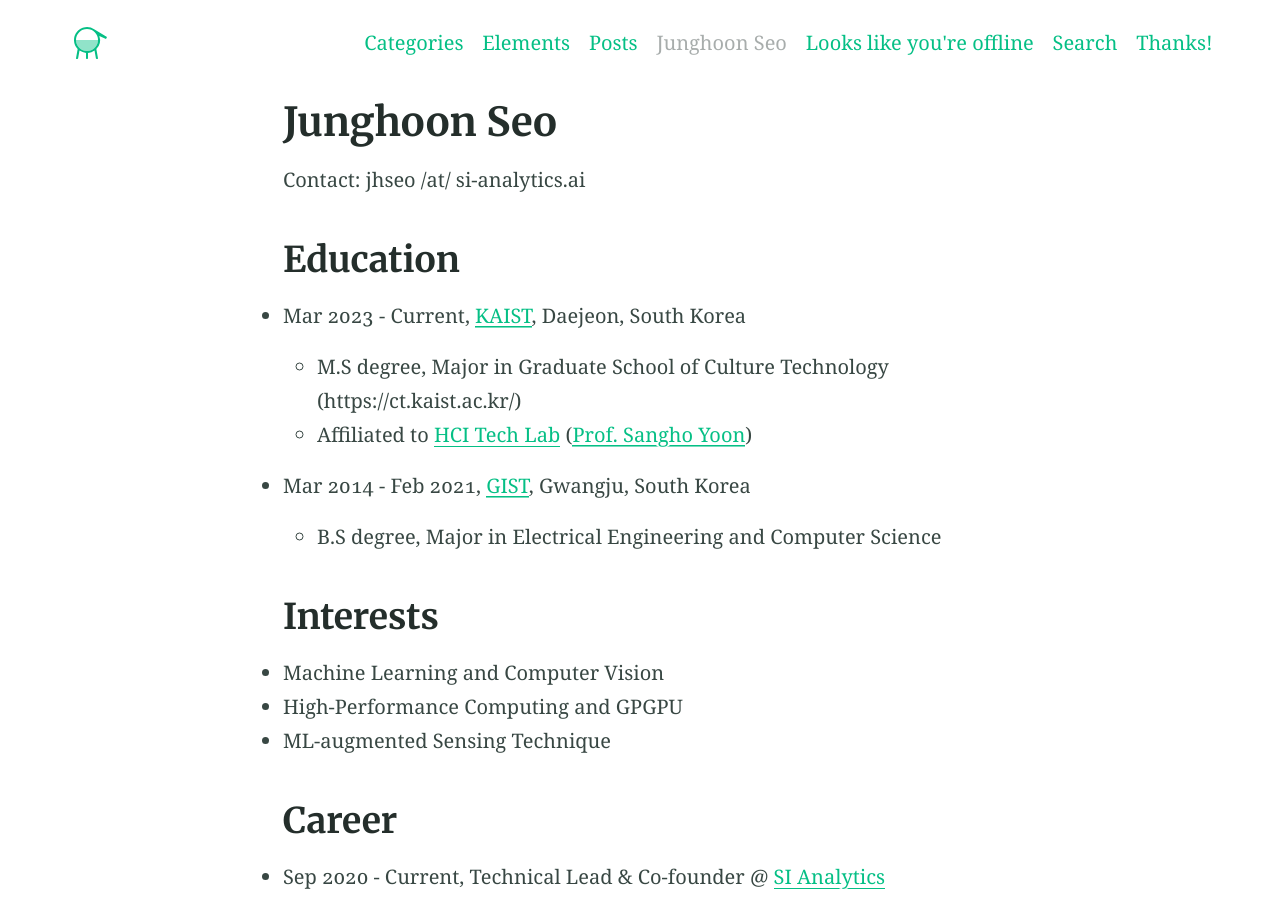
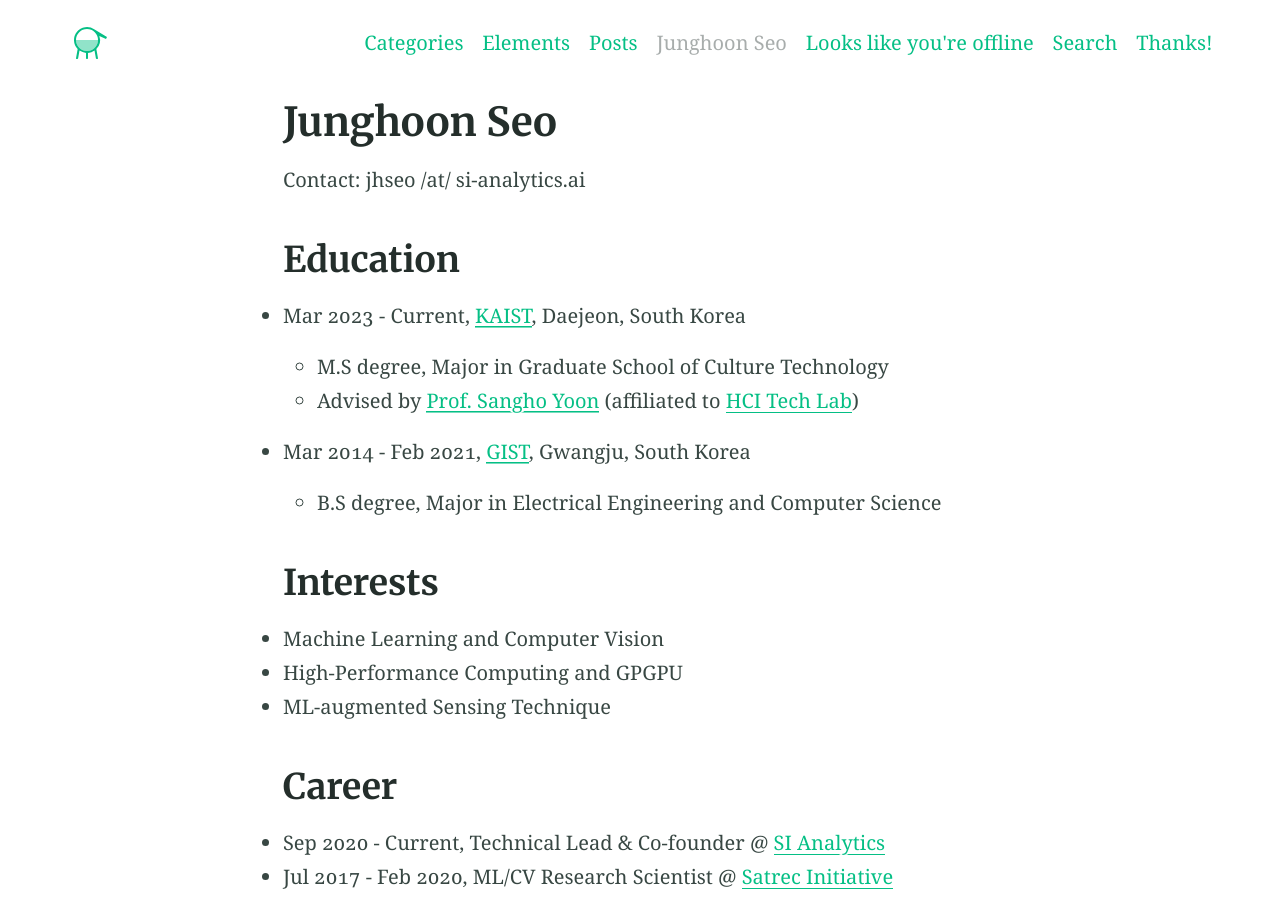
Before and after one commit to mikigom/mikigom.github.io, a Jekyll site: the page built from index.md, in a window 1280 px wide and 900 px high. Built offline with Jekyll 4.4.1, drawn with Linux system fonts in a browser that asks for light colours.

Commit message:
Update index.md

```diff
--- a/index.md
+++ b/index.md
@@ -8,8 +8,8 @@
 
 ## Education
 * Mar 2023 - Current, [KAIST](https://www.kaist.ac.kr/en/), Daejeon, South Korea
-  * M.S degree, Major in Graduate School of Culture Technology (https://ct.kaist.ac.kr/)
-  * Affiliated to [HCI Tech Lab](https://hcitech.org/) ([Prof. Sangho Yoon](http://hcidesigner.weebly.com/))
+  * M.S degree, Major in Graduate School of Culture Technology
+  * Advised by [Prof. Sangho Yoon](http://hcidesigner.weebly.com/) (affiliated to [HCI Tech Lab](https://hcitech.org/))
 * Mar 2014 - Feb 2021, [GIST](https://www.gist.ac.kr/en/main.html), Gwangju, South Korea
   * B.S degree, Major in Electrical Engineering and Computer Science
 
```
